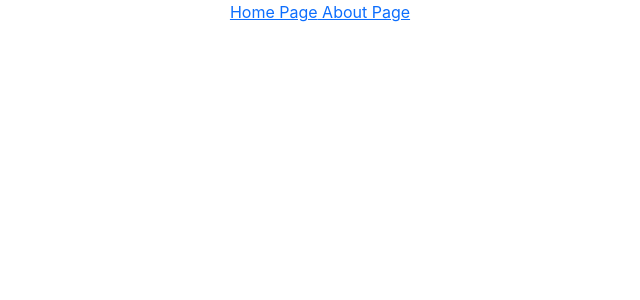
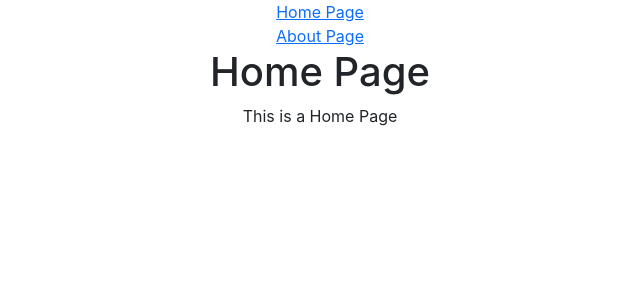
Before and after one commit to Nikhil3389/react-practice, a React (Create React App) app: page / in a window 1280 px wide. Shown: the top 300 px of the page, without its empty margins (320-960 px from the left). Built offline with nearby package versions, Linux system fonts and the light colour scheme.

Commit message:
Routing with different files

```diff
--- /dev/null
+++ b/src/About.js
@@ -0,0 +1,10 @@
+function About() {
+  return (
+    <div>
+      <h1> About Page </h1>
+      <p>This is a Home Page</p>
+    </div>
+  );
+}
+
+export default About
--- a/src/App.js
+++ b/src/App.js
@@ -303,38 +303,17 @@ import User from "./components/User";
 // export default App;
 
 // ##########################  ROUTING ########################
-
-import { BrowserRouter as Router, Link, Routes, Route } from "react-router-dom";
+import Nav from "./Nav";
+import Navigation from "./Navigation";
 function App() {
   return (
     <div className="App">
-      <Router>
-        <Link to="/home"> Home Page</Link>
-        <Link to="/about"> About Page</Link>
-        <Routes>
-          <Route path="/home" element={<Home />} />
-          <Route path="/about" element={<About />} />
-        </Routes>
-      </Router>
+      <Nav />
+      <Navigation/>
     </div>
   );
 }
 
-function Home() {
-  return (
-    <div>
-      <h1>Home Page </h1>
-      <p> This is a Home Page</p>
-    </div>
-  );
-}
-function About(){
-  return (
-    <div>
 
-      <h1> About Page </h1>
-      <p>This is a Home Page</p>
-    </div>
-  )
-}
+
 export default App;
--- /dev/null
+++ b/src/Home.js
@@ -0,0 +1,10 @@
+function Home() {
+  return (
+    <div>
+      <h1>Home Page </h1>
+      <p> This is a Home Page</p>
+    </div>
+  );
+}
+
+export default Home
--- /dev/null
+++ b/src/Nav.js
@@ -0,0 +1,12 @@
+import React from "react";
+import { Link } from "react-router-dom";
+function Nav(){
+    return (
+      <div>
+        <Link to="/"> Home Page</Link>
+        <br />
+        <Link to="/about"> About Page</Link>
+      </div>
+    );
+}
+export default Nav
--- /dev/null
+++ b/src/Navigation.js
@@ -0,0 +1,15 @@
+import React from "react";
+import {Routes,Route} from "react-router-dom"
+import About from "./About";
+import Home from "./Home";
+function Navigation(){
+    return (
+      <div>
+        <Routes>
+          <Route path="/about" element={<About />} />
+          <Route path="/" exact={true} element={<Home/>} />
+        </Routes>
+      </div>
+    );
+}
+export default Navigation
--- a/src/index.js
+++ b/src/index.js
@@ -3,11 +3,14 @@ import ReactDOM from 'react-dom/client';
 import './index.css';
 import App from './App';
 import reportWebVitals from './reportWebVitals';
+import { BrowserRouter as Router } from 'react-router-dom';
 
 const root = ReactDOM.createRoot(document.getElementById('root'));
 root.render(
   <React.StrictMode>
-    <App />
+    <Router>
+      <App />
+    </Router>
   </React.StrictMode>
 );
 
```
